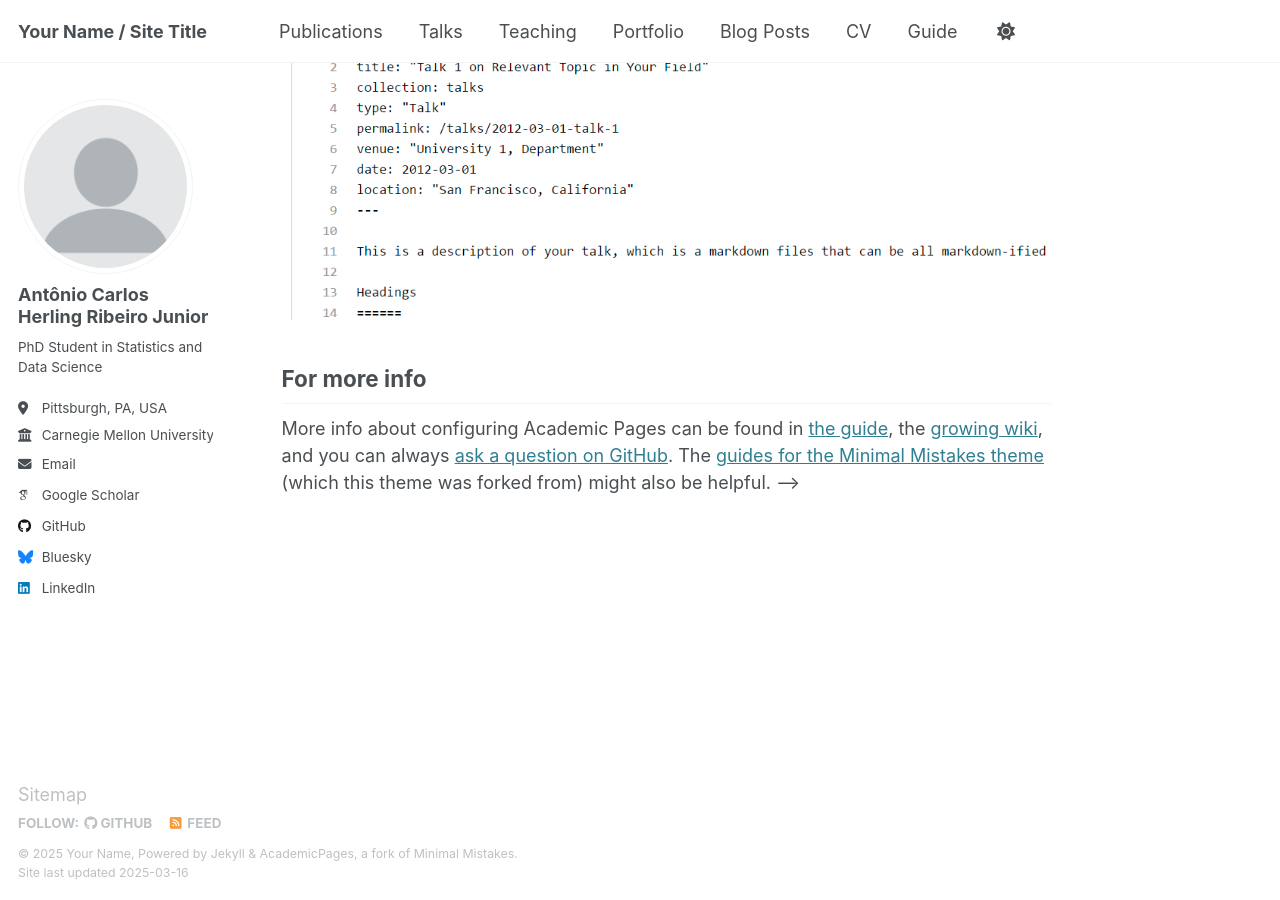
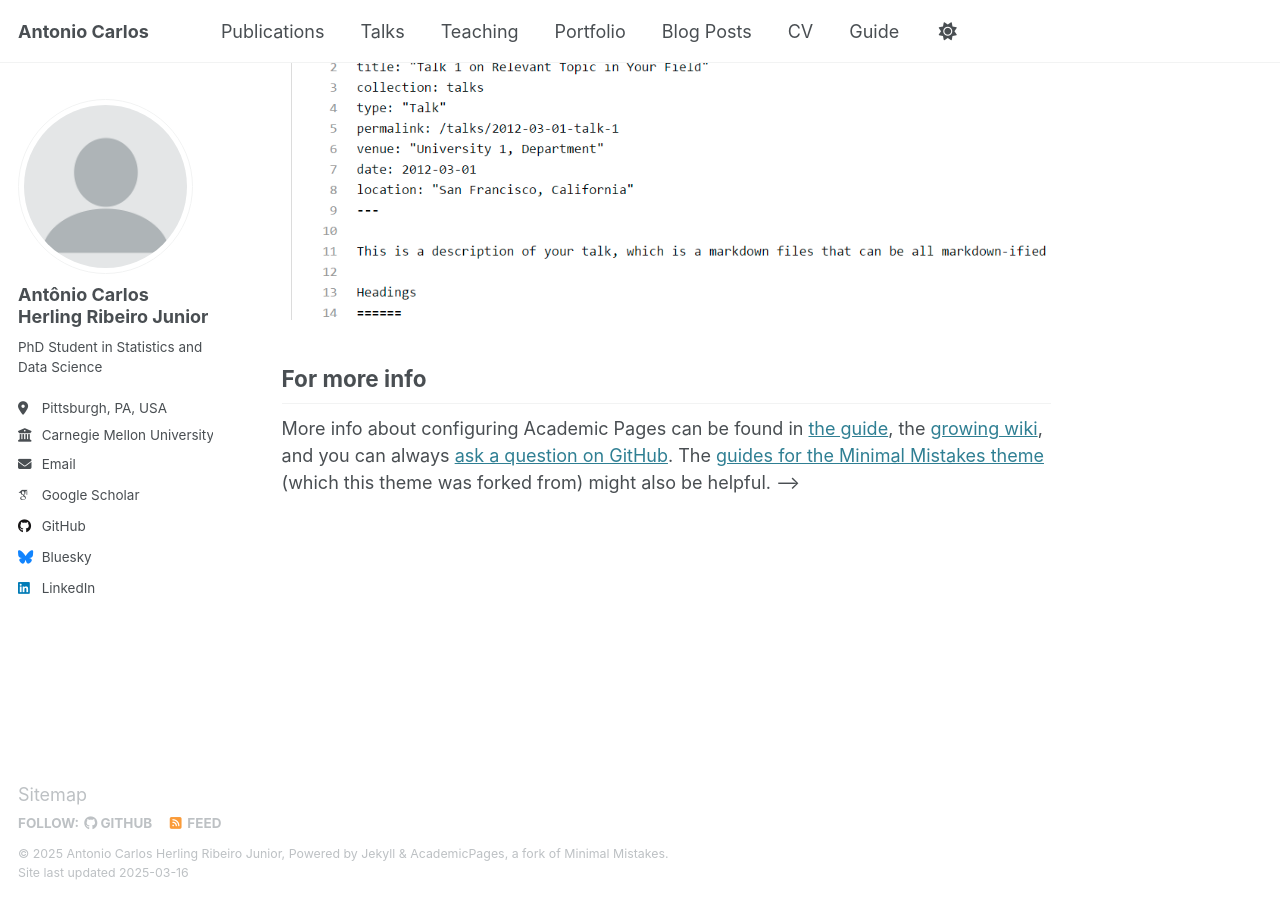
Before and after one commit to antonioherling/antonioherling.github.io, a Jekyll site: the page built from _pages/about.md, in a window 1280 px wide and 900 px high, scrolled down 2635 px. Built offline with Jekyll 4.4.1, drawn with Linux system fonts in a browser that asks for light colours; some web fonts are replaced.

Commit message:
Update _config.yml

```diff
--- a/_config.yml
+++ b/_config.yml
@@ -9,11 +9,11 @@
 # Basic Site Settings
 locale                   : "en-US"
 site_theme               : "default"
-title                    : "Your Name / Site Title"
+title                    : "Antonio Carlos"
 title_separator          : "-"
-name                     : &name "Your Name"
+name                     : &name "Antonio Carlos Herling Ribeiro Junior"
 description              : &description "personal description"
-url                      : https://antonioherling.github.io # the base hostname & protocol for your site e.g. "https://[your GitHub username].github.io"
+url                      : https://https://antonioherling.github.io/ # the base hostname & protocol for your site e.g. "https://[your GitHub username].github.io"
 baseurl                  : "" # the subpath of your site, e.g. "/blog"
 repository               : "antonioherling/antonioherling.github.io"
 
```
